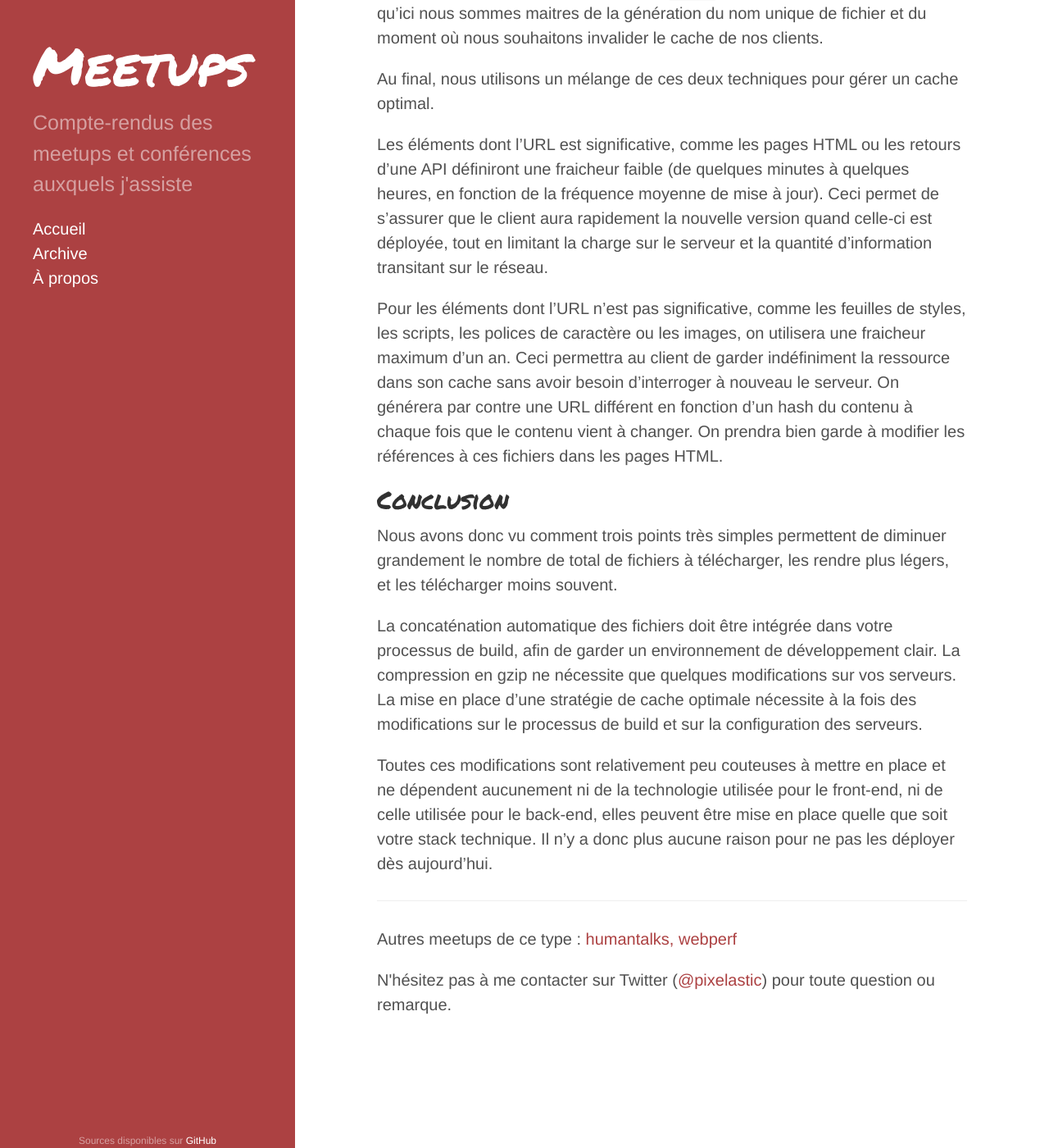
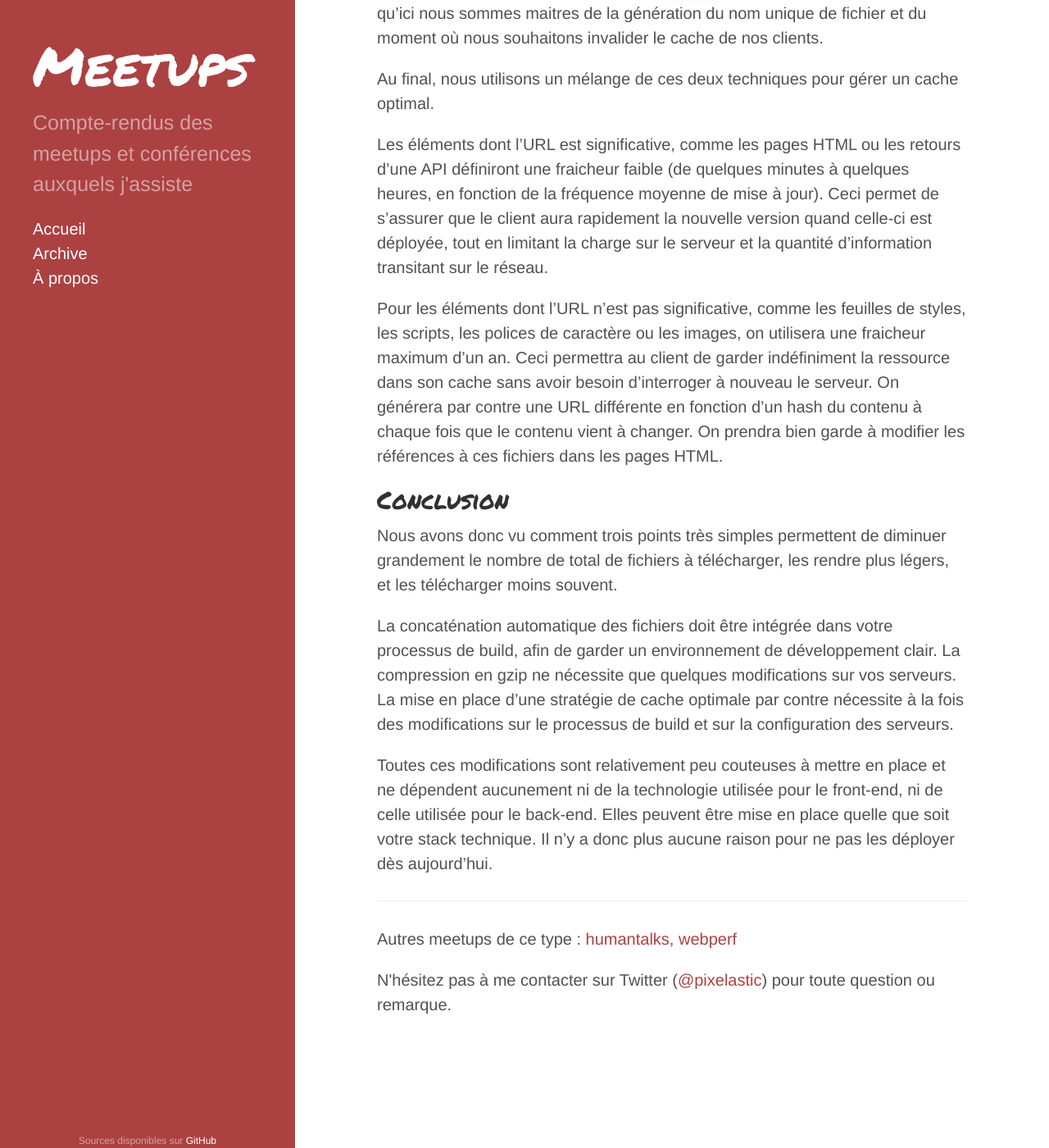
Before and after one commit to pixelastic/meetups.pixelastic.com, a Jekyll site: the page built from _posts/2015-01-27-concatenatation-compression-cache.md, in a window 1280 px wide and 1400 px high, scrolled down 8599 px. Shown: the whole window at 82% size. Built offline with Jekyll 4.4.1, drawn with Linux system fonts in a browser that asks for light colours; Markdown is read by kramdown in place of the engine named in the settings.

Commit message:
chore(typo): Fixing CCC typos.

````diff
--- a/_posts/2015-01-27-concatenatation-compression-cache.md
+++ b/_posts/2015-01-27-concatenatation-compression-cache.md
@@ -67,7 +67,7 @@
 fichiers initiaux. Votre processus de build devrait pouvoir s'en charger sans
 problème, mais un solution simple peut s'écrire en quelques lignes :
 
-```shell
+```sh
 cat ./src/*.css > ./dist/styles.css
 cat ./js/*.js > ./dist/scripts.js
 ```
@@ -333,7 +333,7 @@
 styles, les scripts, les polices de caractère ou les images, on utilisera une
 fraicheur maximum d'un an. Ceci permettra au client de garder indéfiniment la
 ressource dans son cache sans avoir besoin d'interroger à nouveau le serveur.
-On générera par contre une URL différent en fonction d'un hash du contenu
+On générera par contre une URL différente en fonction d'un hash du contenu
 à chaque fois que le contenu vient à changer. On prendra bien garde à modifier
 les références à ces fichiers dans les pages HTML.
 
@@ -346,11 +346,12 @@
 La concaténation automatique des fichiers doit être intégrée dans votre
 processus de build, afin de garder un environnement de développement clair. La
 compression en gzip ne nécessite que quelques modifications sur vos serveurs.
-La mise en place d'une stratégie de cache optimale nécessite à la fois des
-modifications sur le processus de build et sur la configuration des serveurs.
+La mise en place d'une stratégie de cache optimale par contre nécessite à la
+fois des modifications sur le processus de build et sur la configuration des
+serveurs.
 
 Toutes ces modifications sont relativement peu couteuses à mettre en place et
 ne dépendent aucunement ni de la technologie utilisée pour le front-end, ni de
-celle utilisée pour le back-end, elles peuvent être mise en place quelle que
+celle utilisée pour le back-end. Elles peuvent être mise en place quelle que
 soit votre stack technique. Il n'y a donc plus aucune raison pour ne pas les
 déployer dès aujourd'hui.
````
